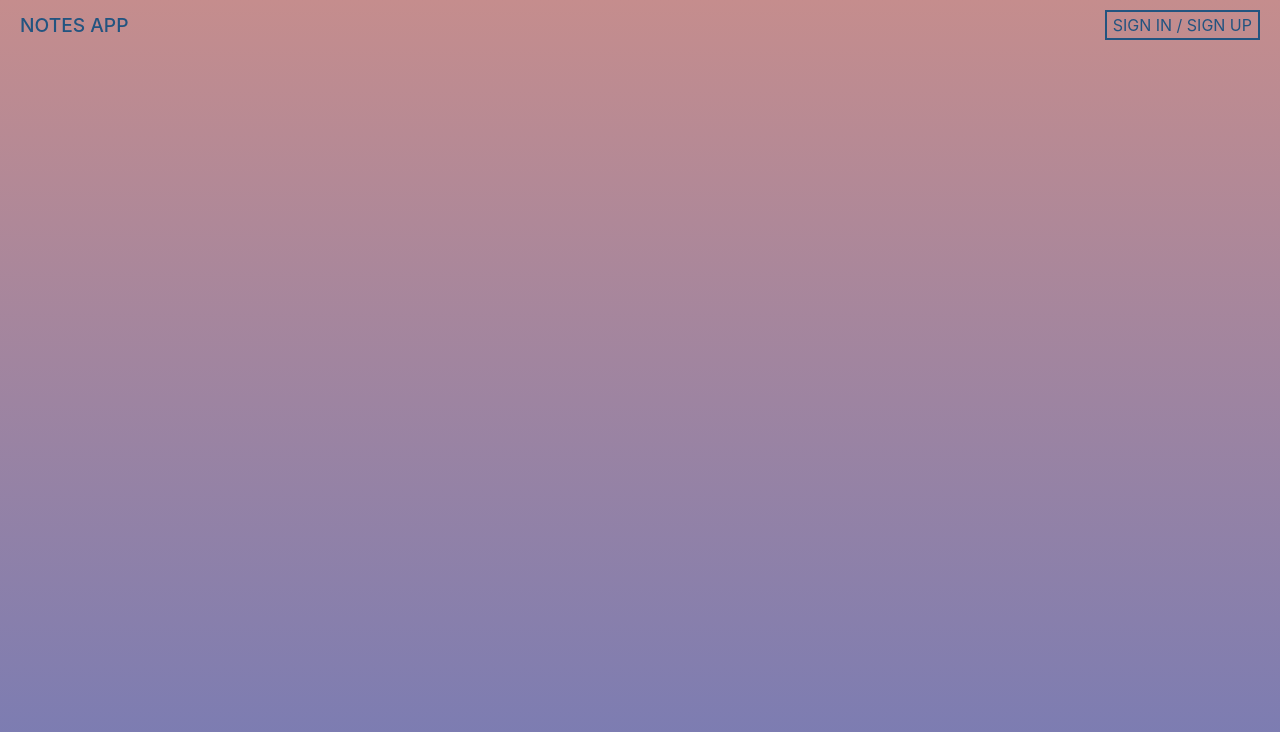
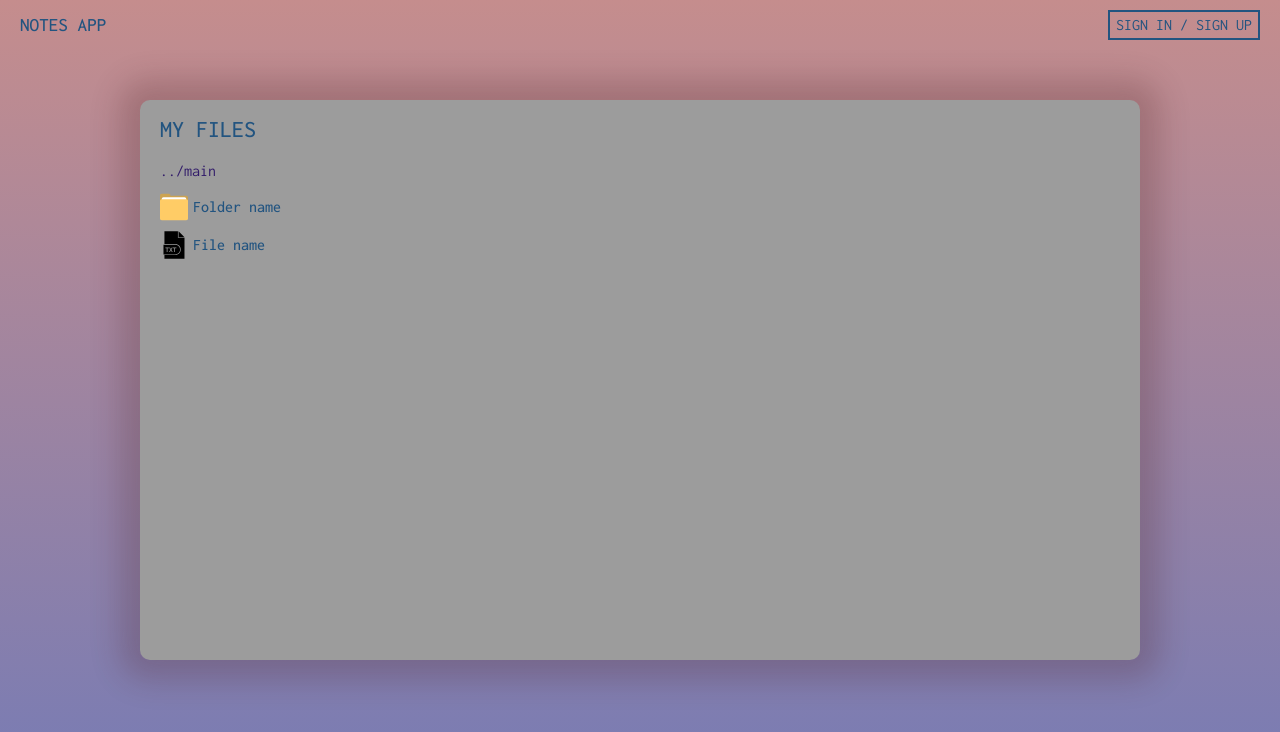
Before and after one commit to oleksandrportianko/react-notes, a React (Create React App) app in the folder frontend/: page / in a window 1280 px wide. Shown: the top 732 px of the page. Built offline with nearby package versions, Linux system fonts and the light colour scheme.

Commit message:
fixed all problems with auth, and created base struture for explorer on frontend

```diff
--- a/frontend/src/App.tsx
+++ b/frontend/src/App.tsx
@@ -13,7 +13,6 @@ function App() {
   const dispatch = useAppDispatch()
 
   useEffect(() => {
-    console.log('here')
     dispatch(getUserThunk())
   }, [])
 
--- a/frontend/src/api/auth.api.ts
+++ b/frontend/src/api/auth.api.ts
@@ -35,6 +35,6 @@ export const authService = {
         })
     },
     getNewAccessToken(refreshToken: string) {
-        return instance.post(`/api/get_new_access_token/`, refreshToken)
+        return instance.post(`/api/get_new_access_token/`, { refreshToken: refreshToken })
     },
 }
--- /dev/null
+++ b/frontend/src/components/explorer/explorer.component.tsx
@@ -0,0 +1,35 @@
+import { useState } from 'react'
+
+import folderSvg from '../../assets/folder.svg'
+import fileSvg from '../../assets/file.svg'
+
+import './explorer.styles.css'
+
+const Explorer = () => {
+    const [path, setPath] = useState(['../', 'main'])
+
+    return (
+        <div className='explorer-container'>
+            <h4 className='explorer-title'>My files</h4>
+            <div className='explorer-path-block'>
+                {
+                    path.map((el) => (
+                        <span className='explorer-path-item'>{el}</span>
+                    ))
+                }
+            </div>
+            <div className='folders-structure'>
+                <div className='folder-item-block'>
+                    <img className='folder-item-icon' src={folderSvg} alt="" />
+                    <span className='folder-item-name'>Folder name</span>
+                </div>
+                <div className='folder-item-block'>
+                    <img className='folder-item-icon' src={fileSvg} alt="" />
+                    <span className='folder-item-name'>File name</span>
+                </div>
+            </div>
+        </div>
+    )
+}
+
+export default Explorer
--- /dev/null
+++ b/frontend/src/components/explorer/explorer.styles.css
@@ -0,0 +1,54 @@
+.explorer-container {
+    min-height: 70vh;
+    background-color: rgb(156 156 156);
+    box-shadow: 0px 0px 30px 20px rgb(79 29 29 / 23%);
+    max-width: 1000px;
+    width: 100%;
+    margin-top: 50px;
+    border-radius: 10px;
+    padding: 15px 20px;
+    display: flex;
+    flex-direction: column;
+}
+
+.explorer-title {
+    margin-bottom: 15px;
+    text-transform: uppercase;
+}
+
+.folders-structure {
+    display: flex;
+    flex-direction: column;
+}
+
+.folder-item-block {
+    display: flex;
+    align-items: center;
+    margin-bottom: 10px;
+    cursor: pointer;
+}
+
+.folder-item-icon {
+    width: 28px;
+    height: 28px;
+}
+
+.folder-item-name {
+    font-size: 1rem;
+    margin-left: 5px;
+    font-weight: 500;
+}
+
+.explorer-path-block {
+    display: flex;
+    cursor: pointer;
+    margin-bottom: 10px;
+}
+
+.explorer-path-item {
+    color: rgb(50, 28, 106);
+}
+
+.explorer-path-item:hover {
+    color: rgb(101, 64, 192);
+}
--- a/frontend/src/components/loader/loader.styles.css
+++ b/frontend/src/components/loader/loader.styles.css
@@ -1,6 +1,5 @@
 .loader-container {
     width: 100%;
-    min-height: 50vh;
     display: flex;
     align-items: center;
     justify-content: center;
--- a/frontend/src/index.css
+++ b/frontend/src/index.css
@@ -1,3 +1,10 @@
+@import url('https://fonts.googleapis.com/css2?family=Inconsolata:wght@400;500;600;700;800&display=swap');
+
+* {
+  font-family: 'Inconsolata', monospace;
+  color: rgb(34, 84, 128);
+}
+
 body {
   margin: 0;
   font-family: -apple-system, BlinkMacSystemFont, 'Segoe UI', 'Roboto', 'Oxygen',
--- a/frontend/src/modals/auth/auth.modal.tsx
+++ b/frontend/src/modals/auth/auth.modal.tsx
@@ -3,12 +3,14 @@ import { Modal } from 'react-bootstrap'
 import { useForm } from 'react-hook-form'
 import { yupResolver } from '@hookform/resolvers/yup';
 
-import { loginUserThunk, registerUserThunk } from '../../redux/slices/auth.slice';
+import { closeError, loginUserThunk, registerUserThunk } from '../../redux/slices/auth.slice';
 import { useAppDispatch, useAppSelector } from '../../redux/hooks';
 import { showAlert } from '../../redux/slices/alert.slice';
 import { validator, validatorLogin } from './validator';
 
 import Loader from '../../components/loader/loader.component';
+
+import closeSvg from '../../assets/close.svg'
 
 import './auth.styles.css'
 
@@ -40,6 +42,10 @@ const AuthModal: FC<AuthModalProps> = ({ show, onHide }) => {
 
     const { register: registerLogin, handleSubmit: handleSubmitLogin, reset: resetLogin, formState: { errors: errorsLogin } } = useForm<FormLoginValue>({ resolver: yupResolver(validatorLogin) });
 
+    const closeAuthError = () => {
+        dispatch(closeError())
+    }
+
     const changeTabToLogin = () => {
         setCurrentTab('login')
     }
@@ -49,18 +55,17 @@ const AuthModal: FC<AuthModalProps> = ({ show, onHide }) => {
     }
 
     const onSubmit = async (data: FormValues) => {
-        dispatch(registerUserThunk(data))
-        if (!isLoading) {
+        const res = await dispatch(registerUserThunk(data))
+        if (!isLoading && !error && res) {
             reset()
             onHide()
             dispatch(showAlert({ text: 'User successfully created, you can login now!', type: 'success' }))
         }
     }
 
-    const onSubmitLogin = (data: FormLoginValue) => {
-        console.log(data)
-        dispatch(loginUserThunk(data))
-        if (!isLoading) {
+    const onSubmitLogin = async (data: FormLoginValue) => {
+        const res = await dispatch(loginUserThunk(data))
+        if (res && res.payload.user) {
             resetLogin()
             onHide()
         }
@@ -72,6 +77,14 @@ const AuthModal: FC<AuthModalProps> = ({ show, onHide }) => {
                 <Modal.Title>{currentTab === 'login' ? 'SIGN IN' : 'SIGN UP'}</Modal.Title>
             </Modal.Header>
             <Modal.Body>
+                {
+                    error && (
+                        <div className='auth-error-block'>
+                            {error}
+                            <img onClick={closeAuthError} src={closeSvg} width={15} height={15} alt="" />
+                        </div>
+                    )
+                }
                 {
                     isLoading ? (
                         <Loader />
--- a/frontend/src/modals/auth/auth.styles.css
+++ b/frontend/src/modals/auth/auth.styles.css
@@ -10,3 +10,16 @@
     margin-left: 5px;
     cursor: pointer;
 }
+
+.auth-error-block {
+    width: 100%;
+    min-height: 40px;
+    display: flex;
+    justify-content: space-between;
+    padding: 5px 10px;
+    align-items: center;
+    background-color: red;
+    color: black;
+    border-radius: 6px;
+    margin-bottom: 10px;
+}
--- a/frontend/src/pages/main/main.page.tsx
+++ b/frontend/src/pages/main/main.page.tsx
@@ -1,3 +1,4 @@
+import Explorer from "../../components/explorer/explorer.component"
 import Header from "../../components/header/header.component"
 
 import './main.styles.css'
@@ -6,6 +7,7 @@ const MainPage = () => {
     return (
         <div className="main-page-wrapper">
             <Header />
+            <Explorer />
         </div>
     )
 }
--- a/frontend/src/pages/main/main.styles.css
+++ b/frontend/src/pages/main/main.styles.css
@@ -3,4 +3,5 @@
     min-height: 100vh;
     display: flex;
     flex-direction: column;
+    align-items: center;
 }
--- a/frontend/src/redux/slices/auth.slice.ts
+++ b/frontend/src/redux/slices/auth.slice.ts
@@ -39,7 +39,8 @@ export const getUserThunk = createAsyncThunk(
             return response
         } else if (!accessToken && refreshToken) {
             const responseRefresh = await authService.getNewAccessToken(refreshToken)
-            const response = await authService.getUser(responseRefresh.data.refreshToken)
+            cookies.set('accessToken', responseRefresh.data.accessToken)
+            const response = await authService.getUser(responseRefresh.data.accessToken)
             return response
         } else {
             console.log('user login tilt')
@@ -75,7 +76,9 @@ export const authSlice = createSlice({
     name: 'auth',
     initialState,
     reducers: {
-
+        closeError(state) {
+            state.error = ''
+        }
     },
     extraReducers: (builder) => {
         builder.addCase(registerUserThunk.pending, (state, action) => {
@@ -131,6 +134,6 @@ export const authSlice = createSlice({
     },
 })
 
-export const { } = authSlice.actions
+export const { closeError } = authSlice.actions
 
 export default authSlice.reducer
```
Also changed, not shown: frontend/src/assets/file.svg (added), frontend/src/assets/folder.svg (added).
